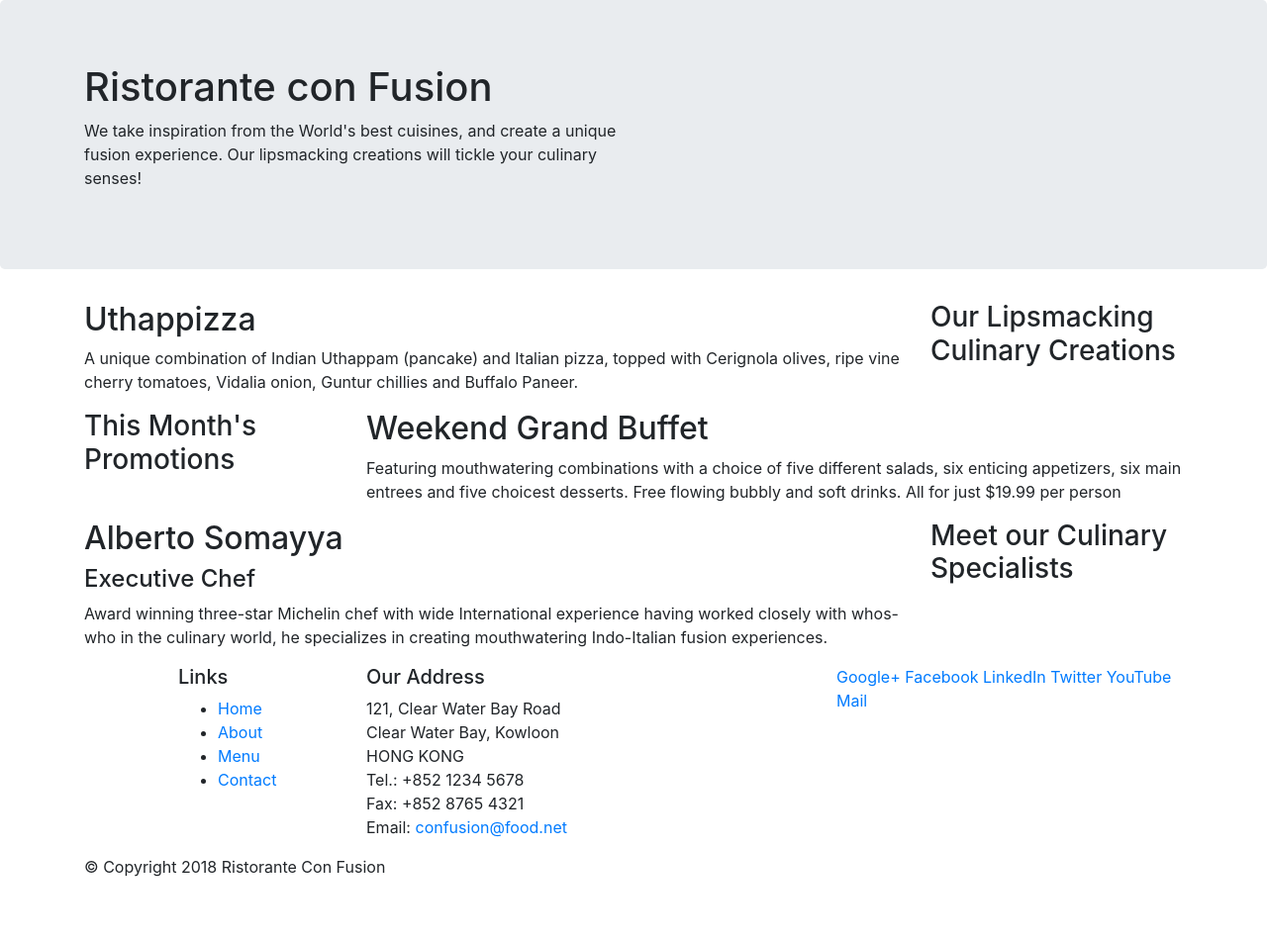
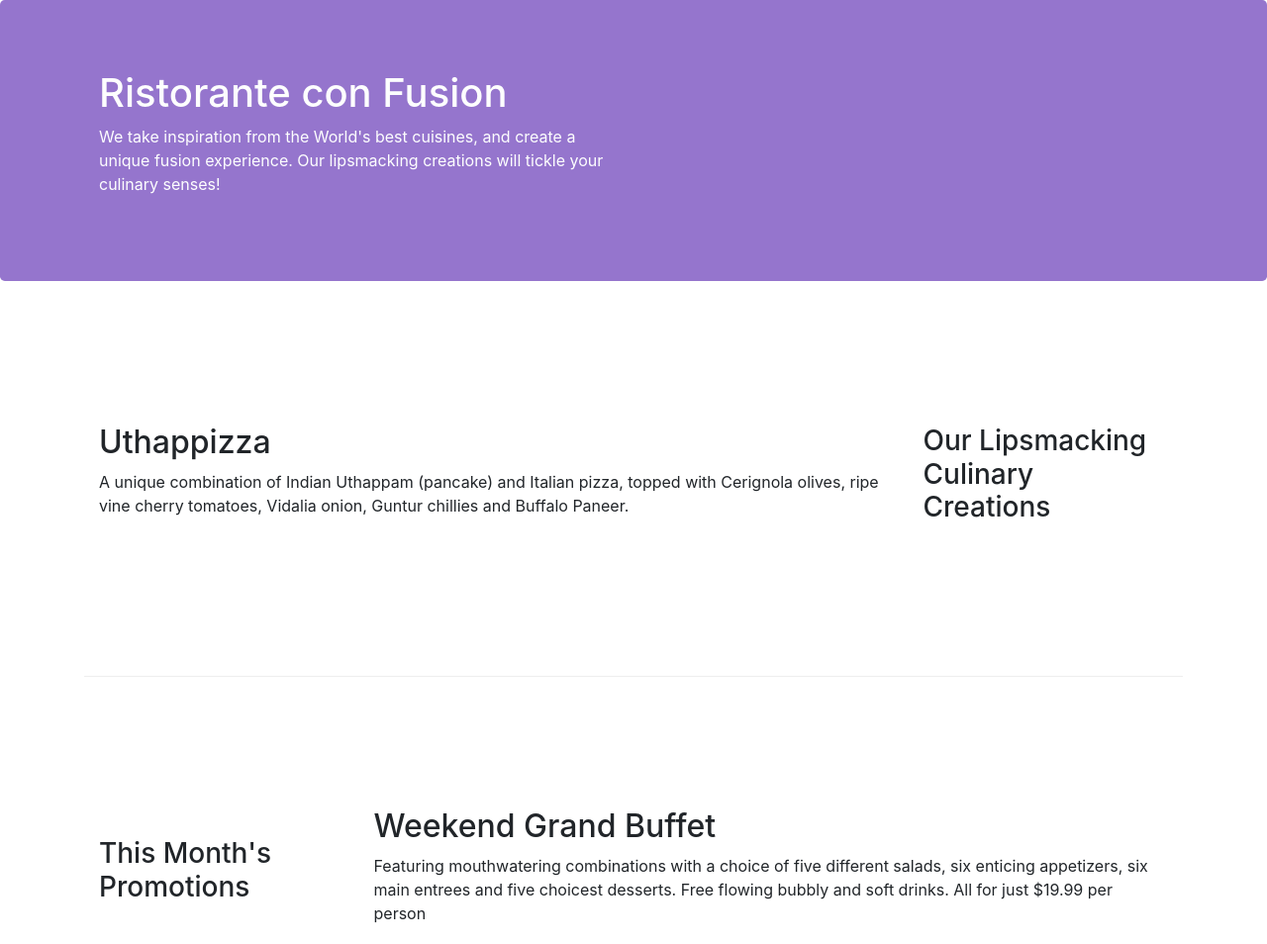
Before and after one commit to helmieyzaini/Introduction-to-Bootstrap, a website: page index.html in a window 1280 px wide. Shown: the top 954 px of the page at 99% size. Before the commit the page ends 904 px from the top, so only its background shows below. Drawn offline with nearby package versions, Linux system fonts and the light colour scheme.

Commit message:
Bootstrap Grid Part2

```diff
--- /dev/null
+++ b/css/style.css
@@ -0,0 +1,31 @@
+.row-header{
+		margin:0px auto;
+		padding:0px auto;
+}
+
+.row-content{
+	margin:0px auto;
+	padding:50px 0px 50px 0px;
+	border-bottom:1px ridge;
+	min-height: 400px;
+
+}
+
+.footer{
+	background-color:#D7BDE2 ;
+	margin: 0px auto;
+	padding:20px 0px 20px 0px;
+}
+
+.jumbotron{
+	padding: 70px 30px 70px 30px;
+	margin:0px auto;
+	background: #9575CD;
+	color: #FDFEFE;
+}
+
+.address{
+	font-size: 80%;
+	margin: 0px;
+	color:#0f0f0f;
+}
--- a/index.html
+++ b/index.html
@@ -10,13 +10,14 @@
 
     <!-- Bootstrap CSS -->
     <link rel="stylesheet" href="node_modules/bootstrap/dist/css/bootstrap.min.css">
+    <link rel="stylesheet" href="css/style.css">
 </head>
 
 <body>
 
     <header class="jumbotron">
         <div class="container">
-            <div class="row">
+            <div class="row row-header ">
                 <div class="col-12 col-sm-6">
                     <h1>Ristorante con Fusion</h1>
                     <p>We take inspiration from the World's best cuisines, and create a unique fusion experience. Our lipsmacking creations will tickle your culinary senses!</p>
@@ -28,7 +29,7 @@
     </header>
 
     <div class="container">
-        <div class="row">
+        <div class="row row-content align-items-center">
             <div class="col-12 col-sm-4 order-sm-last col-md-3">
                 <h3>Our Lipsmacking Culinary Creations</h3>
             </div>
@@ -39,7 +40,7 @@
         </div>
 
 
-        <div class="row">
+        <div class="row row-content align-items-center">
             <div class="col-12 col-sm-4 col-md-3">
                 <h3>This Month's Promotions</h3>
             </div>
@@ -49,7 +50,7 @@
             </div>
         </div>
 
-        <div class="row">
+        <div class="row row-content align-items-center">
            <div class="col-12 col-sm-4  order-sm-last col-md-3">
                 <h3>Meet our Culinary Specialists</h3>
             </div>
@@ -61,12 +62,12 @@
         </div>
     </div>
 
-    <footer>
+    <footer class="footer">
         <div class="container">
             <div class="row">
                 <div class= "col-4 offset-1 col-sm-2">
                     <h5>Links</h5>
-                    <ul>
+                    <ul class="list-unstyled">
                         <li><a href="#">Home</a></li>
                         <li><a href="#">About</a></li>
                         <li><a href="#">Menu</a></li>
@@ -84,8 +85,8 @@
 		              Email: <a href="mailto:confusion@food.net">confusion@food.net</a>
 		           </address>
                 </div>
-                <div class=" col-12 col-sm-4">
-                    <div>
+                <div class=" col-12 col-sm-4 align-self-center">
+                    <div class="text-center">
                         <a href="http://google.com/+">Google+</a>
                         <a href="http://www.facebook.com/profile.php?id=">Facebook</a>
                         <a href="http://www.linkedin.com/in/">LinkedIn</a>
@@ -96,7 +97,7 @@
                 </div>
            </div>
 
-           <div class="row">
+           <div class="row justify-content-center">
                 <div class="col-auto">
                     <p>© Copyright 2018 Ristorante Con Fusion</p>
                 </div>
```
